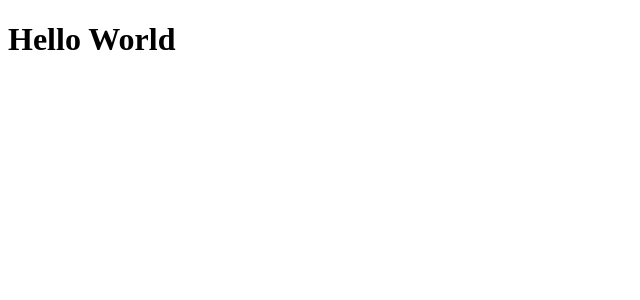
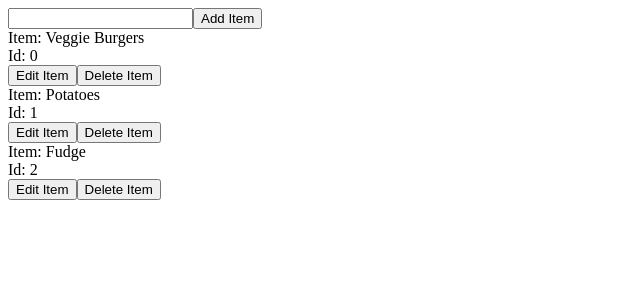
Before and after one commit to AmitSheth9/Shopping-List, a React app: page / in a window 1280 px wide. Shown: the top 300 px of the page, without its empty margins (0-640 px from the left). Built offline with nearby package versions, Linux system fonts and the light colour scheme.

Commit message:
add item working, in process of edit item rendering

```diff
--- a/src/App.jsx
+++ b/src/App.jsx
@@ -1,3 +1,10 @@
+import ShoppingList from "./views/ShoppingList"
+
+
 export default function App() {
-  return <h1>Hello World</h1>;
+  return (
+  <div>
+  <ShoppingList />
+  </div>
+  )
 }
--- /dev/null
+++ b/src/views/ShoppingList.jsx
@@ -0,0 +1,91 @@
+import React from 'react'
+import { useState, useReducer } from 'react'
+
+
+const nextId = 99
+
+
+let initialList = [{id: 0, item: 'Veggie Burgers', done: false},
+                        {id: 1, item: 'Potatoes', done: false},
+                        {id: 2, item: 'Fudge', done: false}]
+
+
+
+const itemsReducer = (items, action) =>{
+    switch(action.type) {
+    case 'added': {
+        return [...items, { id: action.id, item: action.item, done: false},]
+    }
+    case 'edited': {
+        return items.map(item => {
+            if(item.id === action.task.id) {
+                return action.task
+            }
+            return item
+        })
+    }
+    case 'deleted': {
+        return (items.filter((item) => item.id !== action.id ))
+    }
+    default : {
+        throw Error (`Error, unknown action ${action.type}`)
+    }
+
+    }
+    }
+
+
+export default function ShoppingList() {
+    const [items, dispatch] = useReducer(itemsReducer, initialList)
+    const [item, setItem] = useState('');
+    const [isEdit, setIsEdit] = useState(false)
+    const [editInput, setEditInput] = useState('');
+const handleSubmit = (e) => {
+    e.preventDefault();
+    handleAddItem(item);
+}
+
+
+   const handleAddItem = (item) => {
+       dispatch({type: 'added',
+                id: nextId -1, item })
+   }
+   const handleEditItem = (task) => {
+       dispatch({type: 'edited',
+                task})
+   }
+   const handleDeleteItem = (taskId) => {
+        dispatch({ type: 'deleted',
+                id: taskId})
+   }
+return (
+    <div>
+        <div>
+            <form onSubmit={handleSubmit}>
+                <label>
+                    <input value={item} onChange={(e) => setItem(e.target.value)} />
+                </label>
+                <button type='submit'>Add Item</button>
+            </form>
+        </div>
+        <div>
+        {items.map((item, i)  => {
+            return (
+                <div display='flex' border='5px solid black' key={i}>
+{isEdit ? <input value= {editInput} onChange={(e) => setEditInput(e.target.value)}/> : <div>Item: {item.item}</div>}
+                    <div >Id: {item.id}</div>
+                    <button onClick={() => {setIsEdit(prev => !prev); handleEditItem(editInput)} }>Edit Item</button>
+
+                    <button>Delete Item</button>
+
+                </div>
+            )
+        })}
+
+        </div>
+        <div>
+
+        </div>
+        </div>
+    )
+}
```
